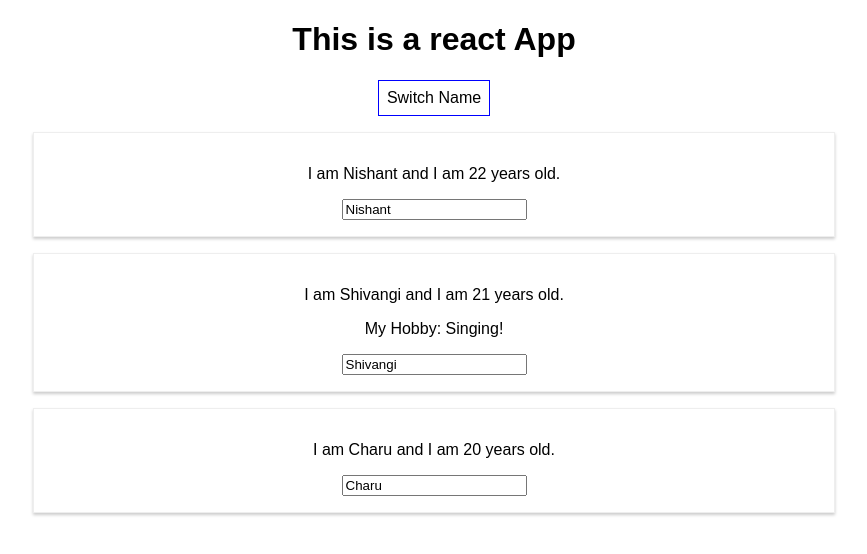
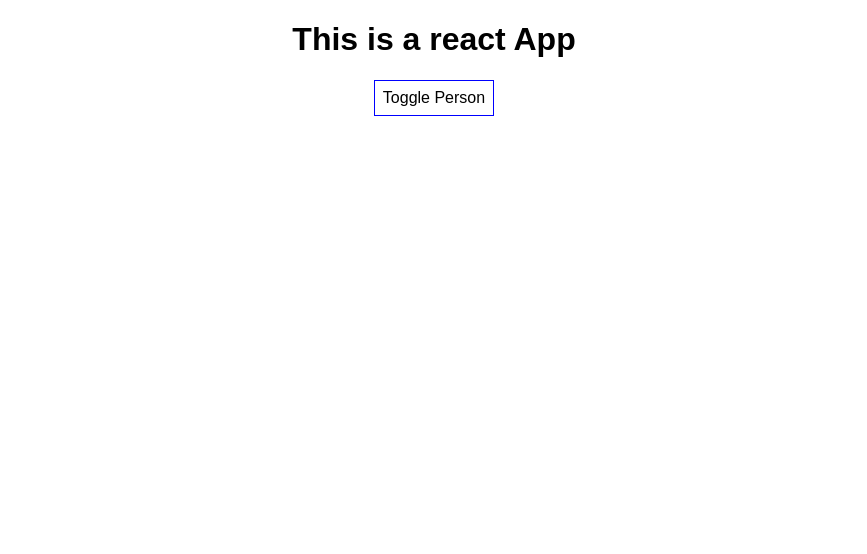
Before and after one commit to nishantsanu/learn_REACT, a React (Create React App) app: page / in a window 1280 px wide. Shown: the top 554 px of the page, without its empty margins (206-1073 px from the left). Built offline with nearby package versions, Linux system fonts and the light colour scheme.

Commit message:
rendered content conditionally

```diff
--- a/src/App.js
+++ b/src/App.js
@@ -10,7 +10,8 @@ class App extends Component {
       {name:"Shivangi",age:"21"},
       {name:"Charu",age:"20"}
     ],
-    something:"something else"
+    something:"something else",
+    showPerson:false
   }
 
 
@@ -36,6 +37,13 @@ class App extends Component {
     })
   }
 
+  togglePersonHandler =()=>{
+    console.log('clicked')
+    const doesShow=this.state.showPerson;
+    console.log(doesShow);
+    this.setState({showPerson: !doesShow});
+  }
+
 
 
   render() {
@@ -52,9 +60,11 @@ class App extends Component {
       <div className="App">
         <h1>This is a react App</h1>
         <button
-          onClick={this.nameSwitchHandler.bind(this,"Preksha")}
-          style={style}>Switch Name
+          onClick={this.togglePersonHandler}
+          style={style}>Toggle Person
         </button>
+        { this.state.showPerson === true?
+            <div>
                 <Person
                   name={this.state.persons[0].name}
                   age={this.state.persons[0].age}/>
@@ -68,7 +78,8 @@ class App extends Component {
                 <Person
                   name={this.state.persons[2].name}
                   age={this.state.persons[2].age}/>
-
+            </div> : null
+        }
 
       </div>
     );
```
Lines whose indentation alone changed are shown as unchanged.
